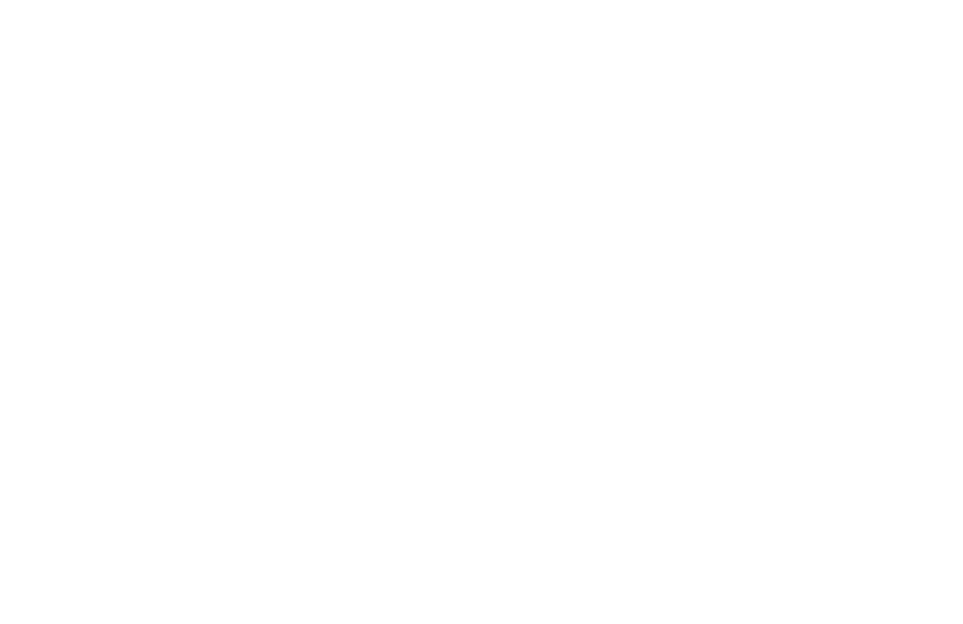
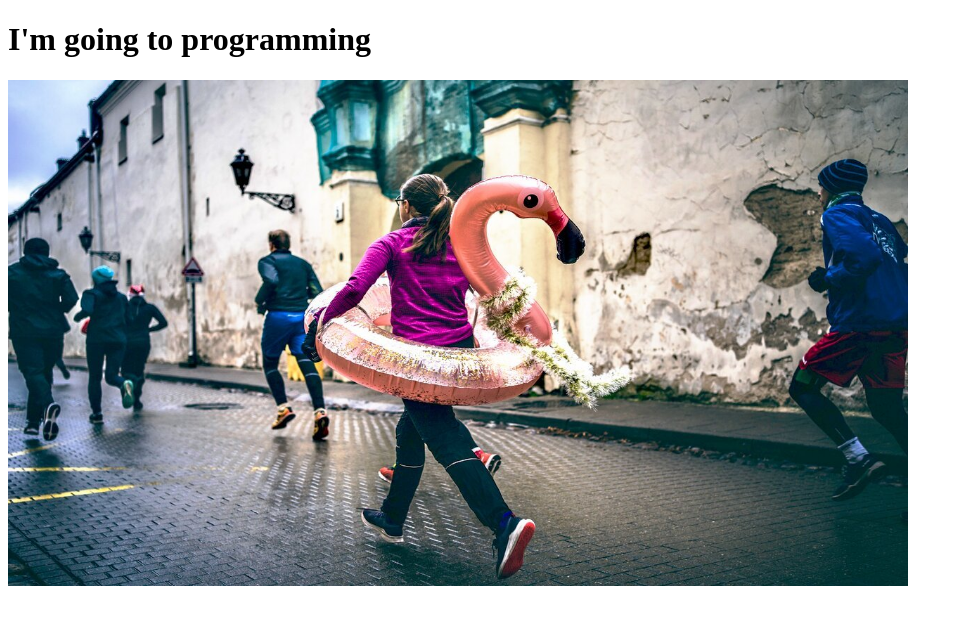
Before and after one commit to NataliiaDanchenko/first-lesson, a plain HTML site: page index.html in a window 1280 px wide. Shown: the whole page, without its empty margins (0-963 px from the left). Drawn offline with Linux system fonts and the light colour scheme.

Commit message:
Samle HTML code

```diff
--- a/index.html
+++ b/index.html
@@ -1,14 +1,12 @@
 <!DOCTYPE html>
 <html lang="en">
-<head>
+  <head>
     <meta charset="UTF-8">
-    <meta http-equiv="X-UA-Compatible" content="IE=edge">
     <meta name="viewport" content="width=device-width, initial-scale=1.0">
     <title>Document</title>
-    <link rel="shortcut icon" href="https://placekitten.com/96/139" type="image/x-icon">
-    <script src="https://unpkg.com/htmx.org@1.9.10" integrity="sha384-D1Kt99CQMDuVetoL1lrYwg5t+9QdHe7NLX/SoJYkXDFfX37iInKRy5xLSi8nO7UC" crossorigin="anonymous"></script>
-</head>
-<body>
-
-</body>
+  </head>
+  <body>
+    <h1>I'm going to programming</h1>
+    <img width="900" src="img/go-to-programming.jpg" alt="girl running">
+  </body>
 </html>
```
Also changed, not shown: img/go-to-programming.jpg (added).
